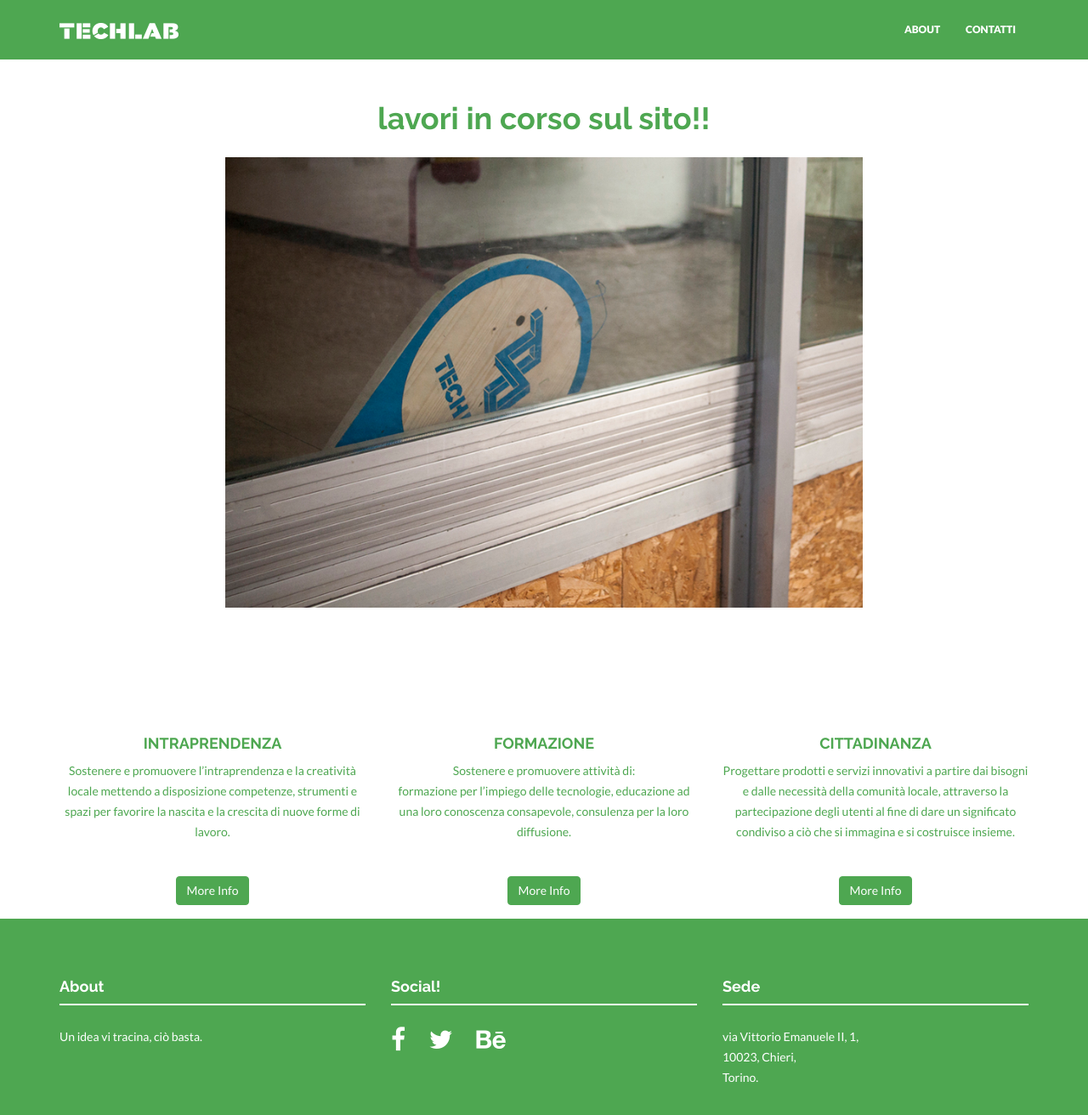
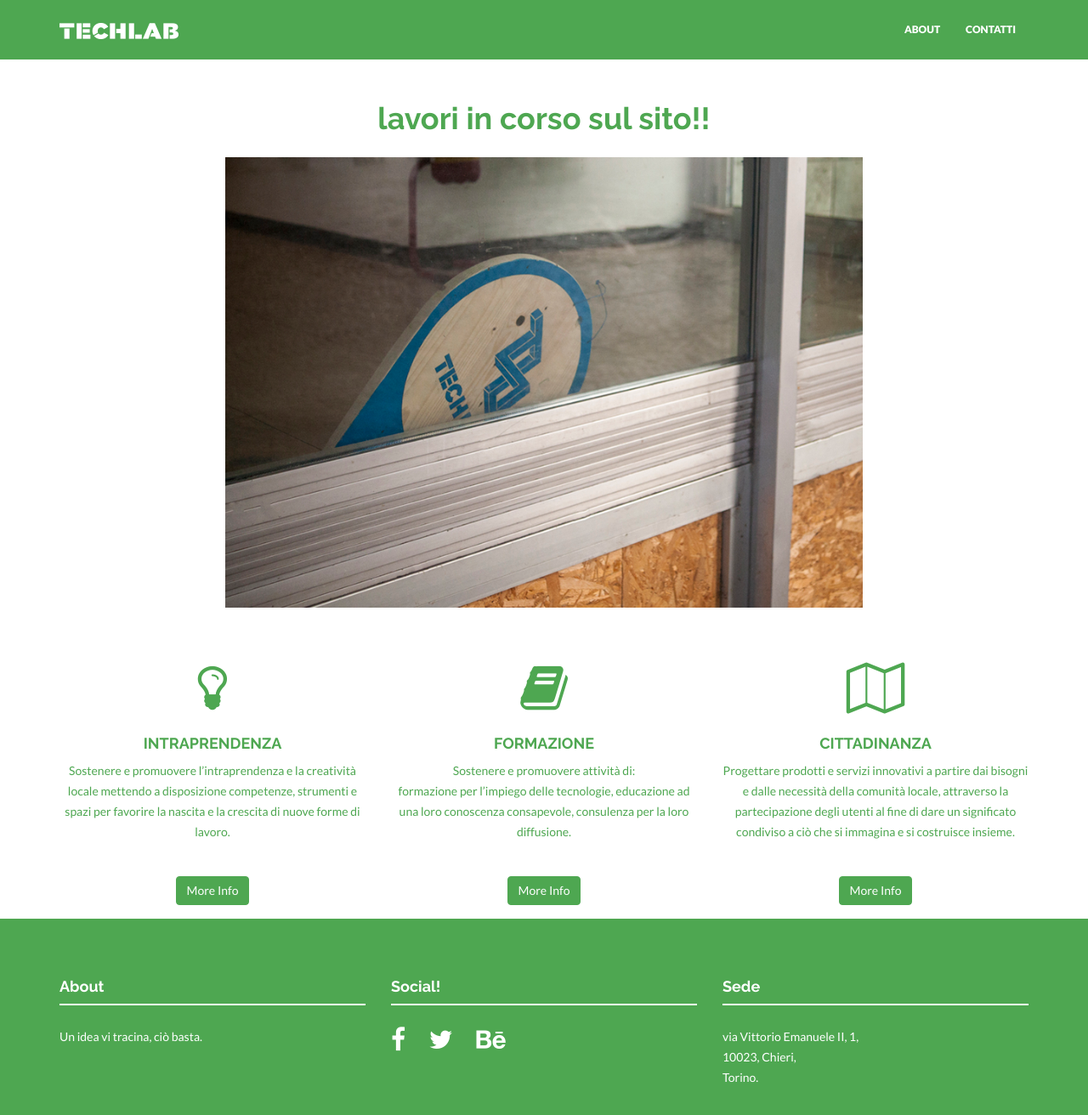
Before and after one commit to techlabtl/techlabtl.github.io, a Jekyll site: the page built from index.html, in a window 1280 px wide and 1352 px high. Shown: the top 1312 px of the window at 85% size. Built offline with Jekyll 4.4.1, drawn with Linux system fonts in a browser that asks for light colours; nearby versions of some CDN libraries.

Commit message:
icons // montilb.techlab.tl

```diff
--- a/_includes/css/main.css
+++ b/_includes/css/main.css
@@ -244,7 +244,7 @@ a:focus {
 }
 
 #service i {
-	color: {{ site.colors.primary }};
+	color: {{ site.colors.secondary}};
 	font-size: 60px;
 	padding: 15px;
 }
--- a/index.html
+++ b/index.html
@@ -8,21 +8,21 @@ permalink: /
     <div class="container">
         <div class="row centered">
             <div class="col-md-4">
-                <i class="fa fa-heart-o" aria-hidden="true"></i>
-                <span class="sr-only">An image of a love-heart</span>
+                <i class="fa fa-lightbulb-o" aria-hidden="true"></i>
+                <span class="sr-only">An image of a apple</span>
                 <h4>INTRAPRENDENZA</h4>
                 <p>Sostenere e promuovere l’intraprendenza e la creatività locale mettendo a disposizione competenze, strumenti e spazi per favorire la nascita e la crescita di nuove forme di lavoro.</p>
                 <p><br/><a href="#" class="btn btn-theme">More Info</a></p>
             </div>
             <div class="col-md-4">
-                <i class="fa fa-flask" aria-hidden="true"></i>
+                <i class="fa fa-book" aria-hidden="true"></i>
                 <span class="sr-only">An image of a laboratory flask</span>
                 <h4>FORMAZIONE</h4>
                 <p>Sostenere e promuovere attività di:<br> formazione per l’impiego delle tecnologie, educazione ad una loro conoscenza consapevole, consulenza per la loro diffusione.</p>
                 <p><br/><a href="#" class="btn btn-theme">More Info</a></p>
             </div>
             <div class="col-md-4">
-                <i class="fa fa-trophy" aria-hidden="true"></i>
+                <i class="fa fa-map-o" aria-hidden="true"></i>
                 <span class="sr-only">An image of a trophy</span>
                 <h4>CITTADINANZA</h4>
                 <p>Progettare prodotti e servizi innovativi a partire dai bisogni e dalle necessità della comunità locale, attraverso la partecipazione degli utenti al fine di dare un significato condiviso a ciò che si immagina e si costruisce insieme.</p>
```
Also changed, not shown: _layouts/default.html (line endings or trailing spaces), 16 other files.
